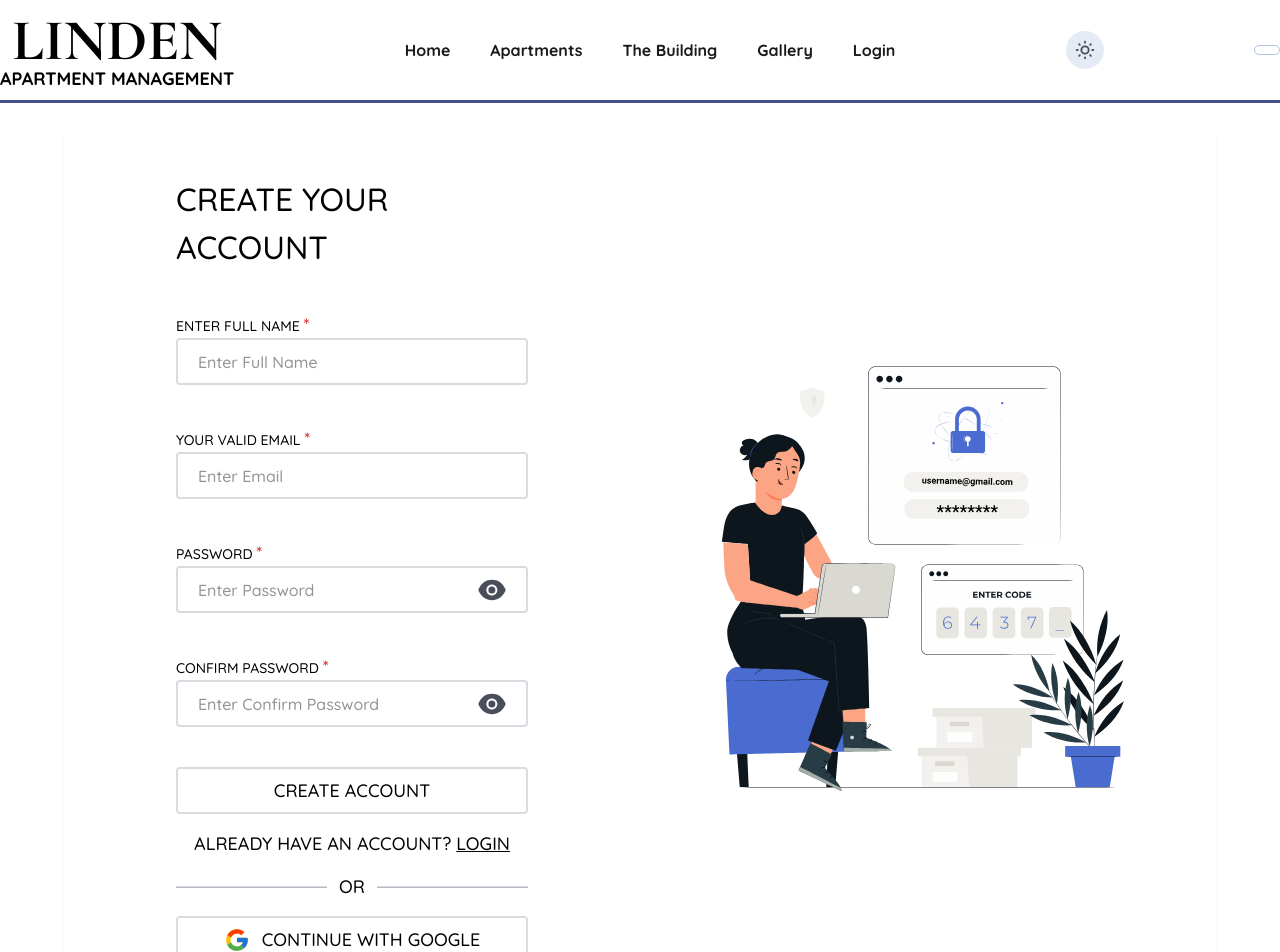
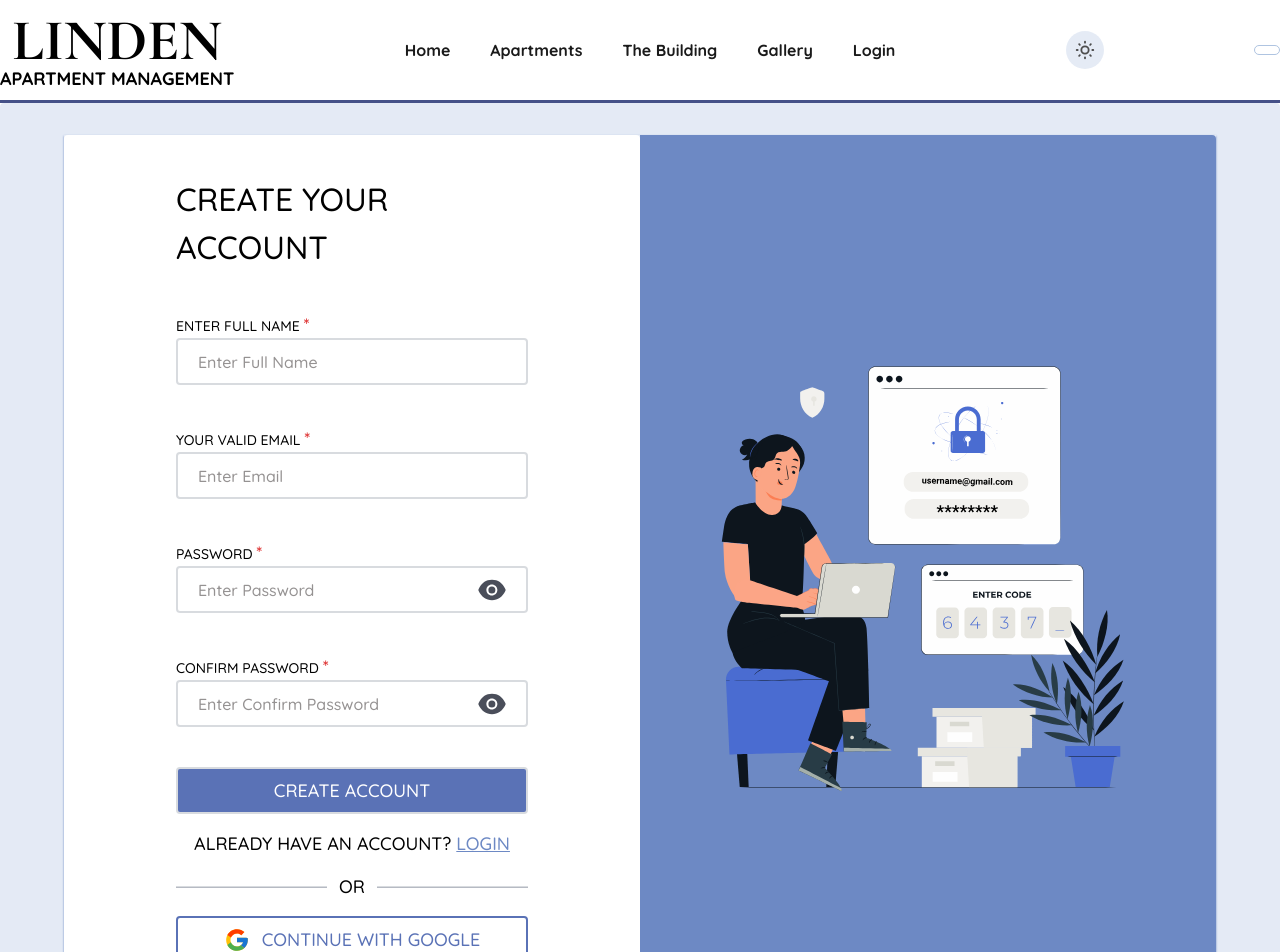
Before and after one commit to muhammad-shahin/apartment-management-client, a React (Vite) app: page /sign-up in a window 1280 px wide. Shown: the top 952 px of the page. Built offline with nearby package versions, Linux system fonts and the light colour scheme; no server answers.

Commit message:
form style updated

```diff
--- a/src/Components/Form/Form.jsx
+++ b/src/Components/Form/Form.jsx
@@ -19,12 +19,12 @@ const Form = ({
 }) => {
   return (
     <div
-      className=' bg-blue-300 dark:bg-[#07031d] backdrop-blur-[50px] bg-opacity-[0.49] font-medium text-[18px] text- uppercase w-[100%] min-h-[90vh] flex justify-center items-center px-[5%] rounded'
+      className=' bg-primary-100 dark:bg-[#07031d] backdrop-blur-[50px]  font-medium text-[18px] text- uppercase w-[100%] min-h-[90vh] flex justify-center items-center px-[5%] rounded'
       style={{ fontFamily: 'Quicksand' }}
     >
-      <div className=' container mx-auto w-fit grid lg:grid-cols-2 grid-cols-1 shadow-sm shadow-blue-500 my-8'>
+      <div className=' container mx-auto w-fit grid lg:grid-cols-2 grid-cols-1 shadow-sm shadow-primary-500 my-8'>
         {/* left side content */}
-        <div className='w-full lg: px-8 lg:px-28 py-10 bg-white dark:bg-gray-400 rounded lg:rounded-l'>
+        <div className='w-full lg: px-8 lg:px-28 py-10 bg-white-50 dark:bg-gray-400 rounded lg:rounded-l'>
           <h1 className='lg:text-[32px] text-[24px] font-medium uppercase lg:mb-10 mb-3'>
             {title}
           </h1>
@@ -47,14 +47,14 @@ const Form = ({
 
             {extraButtonText && (
               <button
-                className='px-5 py-2 bg-gray-500 backdrop-blur-[25px] bg-opacity-[0.69] font-medium text-[18px] text-white uppercase w-full h-full cursor-pointer rounded hover:bg-transparent border-2 border-transparent hover:text-gray-500 hover:border-gray-500 duration-500'
+                className='px-5 py-2 bg-gray-500 backdrop-blur-[25px]  font-medium text-[18px] text-white-50 uppercase w-full h-full cursor-pointer rounded hover:bg-transparent border-2 border-transparent hover:text-gray-500 hover:border-gray-500 duration-500'
                 onClick={extraButtonOnClick}
               >
                 {extraButtonText}
               </button>
             )}
             <input
-              className='px-5 py-2 bg-blue-500 backdrop-blur-[25px] bg-opacity-[0.69] font-medium text-[18px] text-white uppercase w-full h-full cursor-pointer rounded hover:bg-transparent border-2 border-transparent hover:text-blue-500 hover:border-blue-500 duration-500'
+              className='px-5 py-2 bg-primary-600 backdrop-blur-[25px]  font-medium text-[18px] text-white-50 uppercase w-full h-full cursor-pointer rounded hover:bg-transparent border-2 border-transparent hover:scale-95 hover:border-primary-500 duration-500'
               type='submit'
               value={submitText}
             />
@@ -65,7 +65,7 @@ const Form = ({
                 {bottomText}{' '}
                 <Link
                   to={bottomLink}
-                  className='text-blue-500 underline'
+                  className='text-primary-500 underline'
                 >
                   {bottomLinkText}
                 </Link>
@@ -83,7 +83,7 @@ const Form = ({
         </div>
 
         {/* right side content */}
-        <div className='max-w-[650px]  px-14 py-10 bg-blue-400 rounded-r hidden lg:flex justify-center items-center'>
+        <div className='max-w-[650px]  px-14 py-10 bg-primary-500 rounded-r hidden lg:flex justify-center items-center'>
           <Lottie
             loop
             animationData={lottieAnimation}
--- a/src/Components/GoogleSignIn/GoogleSignIn.jsx
+++ b/src/Components/GoogleSignIn/GoogleSignIn.jsx
@@ -42,7 +42,7 @@ const GoogleSignIn = () => {
   return (
     <div>
       <button
-        className='px-5 py-2 hover:bg-blue-500 backdrop-blur-[25px] hover:bg-opacity-[0.69] font-medium text-[18px] hover:text-white uppercase w-full h-full cursor-pointer rounded bg-transparent border-2 hover:border-transparent text-blue-500 border-blue-500 duration-500 flex justify-center items-center gap-3'
+        className='px-5 py-2 hover:bg-primary-600 backdrop-blur-[25px] font-medium text-[18px] hover:text-white uppercase w-full h-full cursor-pointer rounded bg-transparent border-2 hover:border-transparent text-primary-600 border-primary-600 hover:text-white-50 duration-500 flex justify-center items-center gap-3'
         onClick={handleGoogleSignIn}
       >
         <FcGoogle className='text-[26px]' />
--- a/src/Components/UserProfile/UserProfile.jsx
+++ b/src/Components/UserProfile/UserProfile.jsx
@@ -1,16 +1,16 @@
 import './UserProfile.css';
 import { NavLink } from 'react-router-dom';
 import { RiDashboardFill } from 'react-icons/ri';
-import { AiOutlineShoppingCart } from 'react-icons/ai';
+import { RxDashboard } from 'react-icons/rx';
 import { useContext } from 'react';
 import { AuthContext } from '../../AuthProvider/AuthProvider';
 
 const UserProfile = () => {
-  const { user, logoutUser, showProfile } = useContext(AuthContext);
+  const { user, logoutUser } = useContext(AuthContext);
 
   return (
     <div
-      className={`rounded bg-primary-200 backdrop-blur-[25px] bg-opacity-[0.69] p-5 text-center relative z-50 lg:min-w-[320px]`}
+      className={`rounded bg-primary-400 backdrop-blur-[25px] bg-opacity-[0.69] p-5 text-center relative z-50 lg:min-w-[320px]`}
     >
       <img
         src={
@@ -48,15 +48,15 @@ const UserProfile = () => {
         </NavLink>
         <NavLink
           className=' font-bold text-[18px] flex justify-center items-center gap-3'
-          to='/cart'
+          to='/dashboard'
         >
-          <AiOutlineShoppingCart />
-          View Cart
+          <RxDashboard />
+          Dashboard
         </NavLink>
       </div>
       <hr className='w-full h-[2px] bg-gray-300 mt-3' />
       <button
-        className='px-5 py-2 bg-primary-500 rounded-full font-bold text-white-50 hover:scale-[0.9] hover:bg-red-500 duration-300 my-4'
+        className='px-5 py-2 bg-primary-500 rounded-full font-bold text-white-50 hover:scale-[0.9] hover:bg-red-500 duration-300 my-4 uppercase'
         onClick={() => {
           logoutUser();
         }}
```
